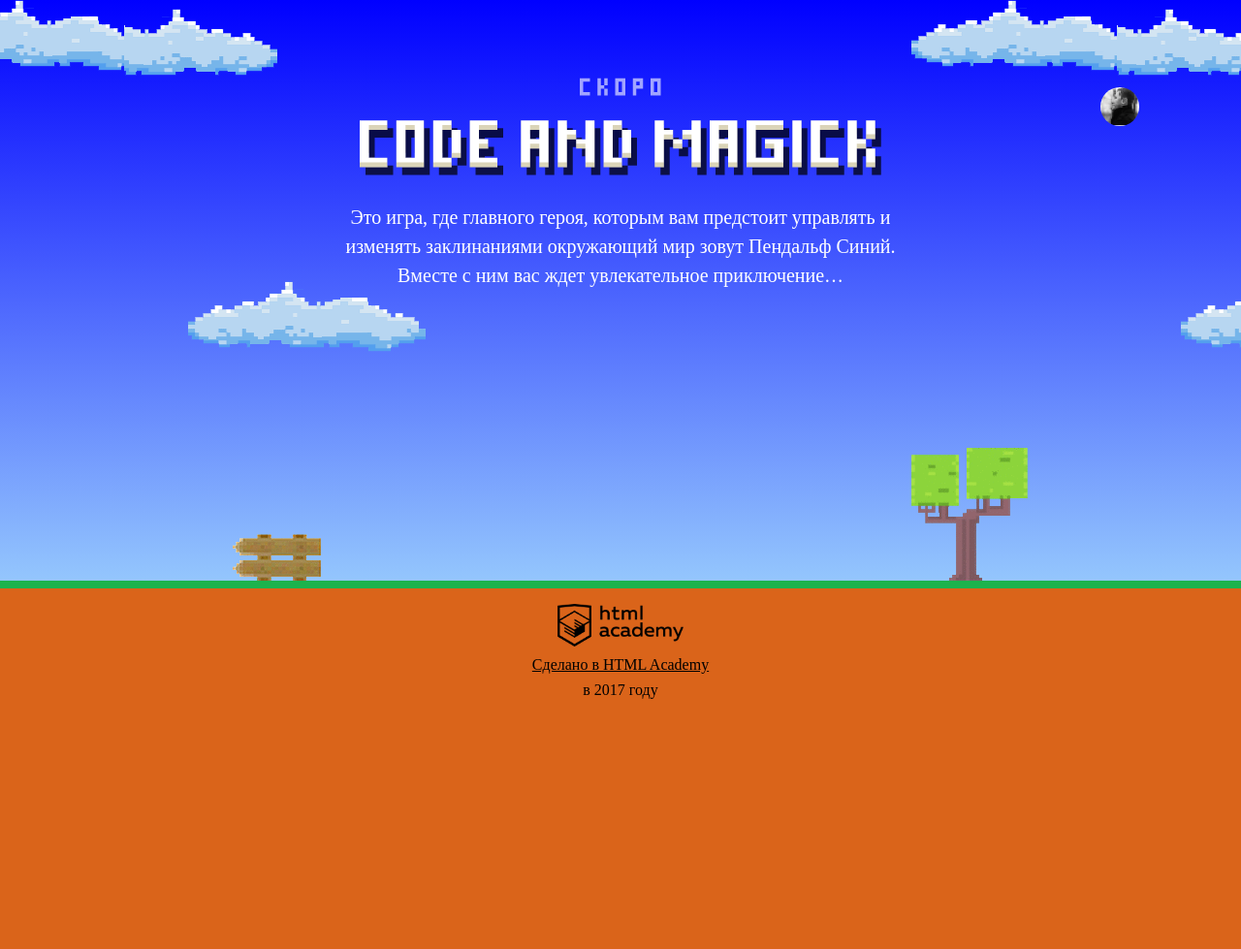
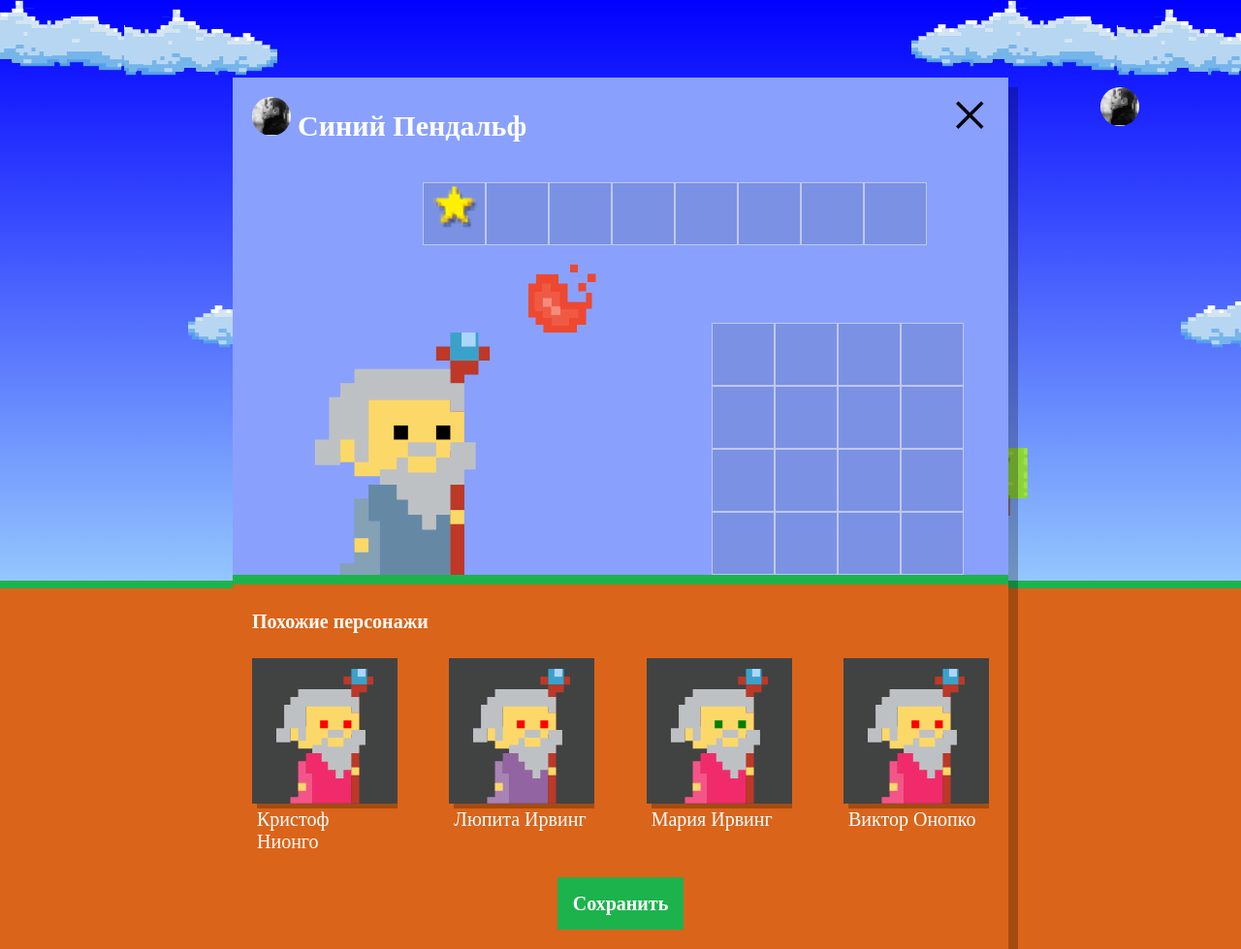
Before and after one commit to esukhalintsev/847405-code-and-magick-17, a website: page index.html in a window 1280 px wide. Shown: the whole page at 97% size. Before the commit the page ends 800 px from the top, so only its background shows below. Drawn offline with Linux system fonts and the light colour scheme; a web font is replaced by a local one.

Commit message:
Подключил setup.js

```diff
--- a/index.html
+++ b/index.html
@@ -186,7 +186,7 @@
     //Высота мага
     var getWizardHeight = function() {
       var wizardHeight = 1.337 * wizardWidth;
-      return WizardHeight;
+      return wizardHeight;
     };
     //Положение мага по горизонтали
     var getWizardX = function(width) {
@@ -195,11 +195,14 @@
     };
     //Положение мага по вертикали
     var getWizardY = function(height) {
-      var wizardY = height * 2/ 3;
+      var wizardY = height * 2 / 3;
       return wizardY;
     };
 
   </script>
+  <script></script>
+  <script src="js/setup.js"></script>
+  <script src="js/stat.js"></script>
   <script src="js/game.js"></script>
 
 </body>
--- /dev/null
+++ b/js/setup.js
@@ -0,0 +1,63 @@
+'use strict';
+
+var WIZARD_FIRST_NAMES = ['Иван', 'Хуан Себастьян', 'Мария', 'Кристоф', 'Виктор', 'Юлия', 'Люпита', 'Вашингтон'];
+var WIZARD_LAST_NAMES = ['да Марья', 'Верон', 'Мирабелла', 'Вальц', 'Онопко', 'Топольницкая', 'Нионго', 'Ирвинг'];
+var COAT_COLORS = ['rgb(101, 137, 164)', 'rgb(241, 43, 107)', 'rgb(146, 100, 161)', 'rgb(56, 159, 117)', 'rgb(215, 210, 55)', 'rgb(0, 0, 0)'];
+var EYE_COLORS = ['black', 'red', 'blue', 'yellow', 'green'];
+var WIZARDS_COUNT = 4;
+var wizards = [];
+
+var setupBlock = document.querySelector('.setup');
+setupBlock.classList.remove('hidden');
+document.querySelector('.setup-similar').classList.remove('hidden');
+var similarListElement = document.querySelector('.setup-similar-list');
+var similarWizardTemplate = document.querySelector('#similar-wizard-template')
+  .content
+  .querySelector('.setup-similar-item');
+
+var getRandomArrayCount = function (arrayName) {
+  return Math.round(Math.random() * (arrayName.length - 1));
+};
+
+var getWizardName = function () {
+  var randomFirstName = WIZARD_FIRST_NAMES[getRandomArrayCount(WIZARD_FIRST_NAMES)];
+  var randomLastName = WIZARD_LAST_NAMES[getRandomArrayCount(WIZARD_LAST_NAMES)];
+  return randomFirstName + ' ' + randomLastName;
+};
+
+var getRandomCoat = function () {
+  return COAT_COLORS[getRandomArrayCount(COAT_COLORS)];
+};
+
+var getRandomEyes = function () {
+  return EYE_COLORS[getRandomArrayCount(EYE_COLORS)];
+};
+
+// wizards array
+for (var i = 0; i < WIZARDS_COUNT; i++) {
+  var randomWizard = {
+    name: getWizardName(),
+    coatColor: getRandomCoat(),
+    eyesColor: getRandomEyes()
+  };
+
+  wizards.push(randomWizard);
+}
+
+// render wizard
+var renderWizard = function (wizard) {
+  var wizardElement = similarWizardTemplate.cloneNode(true);
+  wizardElement.querySelector('.setup-similar-label').textContent = wizard.name;
+  wizardElement.querySelector('.wizard-coat').style.fill = wizard.coatColor;
+  wizardElement.querySelector('.wizard-eyes').style.fill = wizard.eyesColor;
+
+  return wizardElement;
+};
+
+var fragment = document.createDocumentFragment();
+
+for (var j = 0; j < wizards.length; j++) {
+  fragment.appendChild(renderWizard(wizards[j]));
+}
+
+similarListElement.appendChild(fragment);
--- /dev/null
+++ b/js/stat.js
@@ -0,0 +1,77 @@
+'use strict';
+
+var CLOUD_WIDTH = 420;
+var CLOUD_HEIGHT = 270;
+var CLOUD_X = 100;
+var CLOUD_Y = 10;
+var GAP = 10;
+var FONT_GAP = 20;
+var BAR_WIDTH = 40;
+var BAR_MAX_HEIGHT = 150;
+var BAR_GAP = 50;
+var barHeight;
+var barColor;
+
+// functions
+var renderCloud = function (ctx, x, y, color) {
+  ctx.fillStyle = color;
+  ctx.fillRect(x, y, CLOUD_WIDTH, CLOUD_HEIGHT);
+};
+
+var renderCloudWithShadow = function (ctx, x, y) {
+  ctx.fillStyle = 'rgba(0, 0, 0, 0.7)';
+  ctx.fillRect(x + 10, y + 10, CLOUD_WIDTH, CLOUD_HEIGHT);
+};
+
+var renderText = function (ctx, text, x, y) {
+  ctx.fillStyle = '#000';
+  ctx.font = '16px PT Mono';
+  ctx.textBaseline = 'hanging';
+  ctx.fillText(text, x, y);
+};
+
+var renderBar = function (ctx, x, y, columnWidth, columnHeight, color) {
+  ctx.fillStyle = color;
+  ctx.fillRect(x, y, BAR_WIDTH, barHeight);
+};
+
+var getRandomColor = function () {
+  return 'rgba(0, 0, 255, ' + (Math.random() * (1 - 0.1) + 0.1) + ')';
+};
+
+var getMaxElement = function (arr) {
+  var maxElement = arr[0];
+  for (var i = 0; i < arr.length; i++) {
+    if (arr[i] > maxElement) {
+      maxElement = arr[i];
+    }
+  }
+  return maxElement;
+};
+
+// main render
+window.renderStatistics = function (ctx, names, times) {
+  var maxTime = getMaxElement(times);
+  var barX;
+  var barY;
+
+  renderCloudWithShadow(ctx, CLOUD_X, CLOUD_Y);
+  renderCloud(ctx, CLOUD_X, CLOUD_Y, '#ffffff');
+  renderText(ctx, 'Ура вы победили!', CLOUD_X + FONT_GAP, CLOUD_Y + GAP * 2);
+  renderText(ctx, 'Список результатов:', CLOUD_X + FONT_GAP, CLOUD_Y + GAP * 4);
+
+  for (var i = 0; i < names.length; i++) {
+    ctx.fillStyle = '#000000';
+    barX = CLOUD_X + GAP + BAR_GAP + ((BAR_WIDTH + BAR_GAP) * i);
+    barY = CLOUD_Y + CLOUD_HEIGHT - FONT_GAP - GAP - (BAR_MAX_HEIGHT * times[i] / maxTime);
+    barHeight = BAR_MAX_HEIGHT * times[i] / maxTime;
+    barColor = (names[i] === 'Вы') ? 'rgba(255, 0, 0, 1)' : getRandomColor();
+
+    // player names
+    renderText(ctx, names[i], CLOUD_X + GAP + BAR_GAP + ((BAR_WIDTH + BAR_GAP) * i), CLOUD_Y + CLOUD_HEIGHT - FONT_GAP);
+    // player times
+    renderText(ctx, Math.floor(times[i]), CLOUD_X + GAP + BAR_GAP + ((BAR_WIDTH + BAR_GAP) * i), CLOUD_Y + CLOUD_HEIGHT - FONT_GAP - GAP - ((BAR_MAX_HEIGHT * times[i]) / maxTime) - FONT_GAP);
+    // render bars
+    renderBar(ctx, barX, barY, BAR_WIDTH, barHeight, barColor);
+  }
+};
```
Also changed, not shown: stat.js (added), 1 other file.
